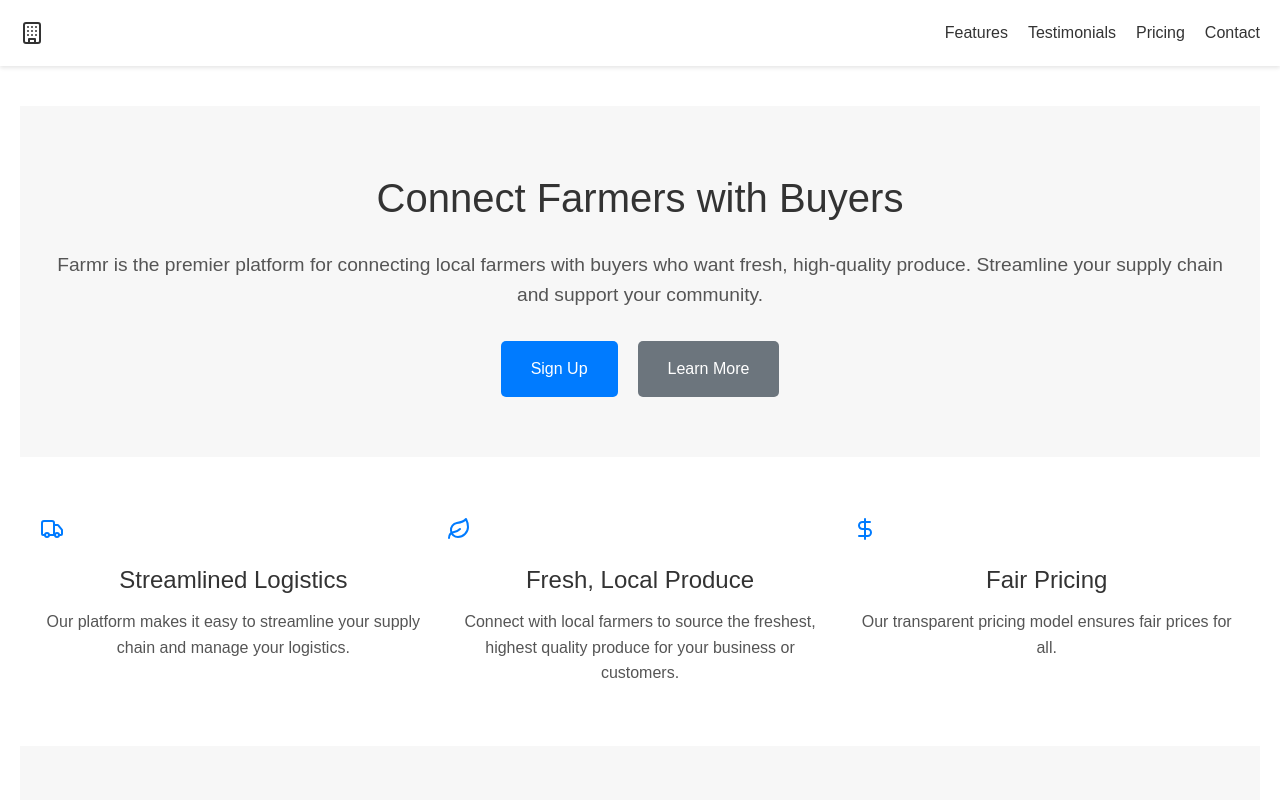
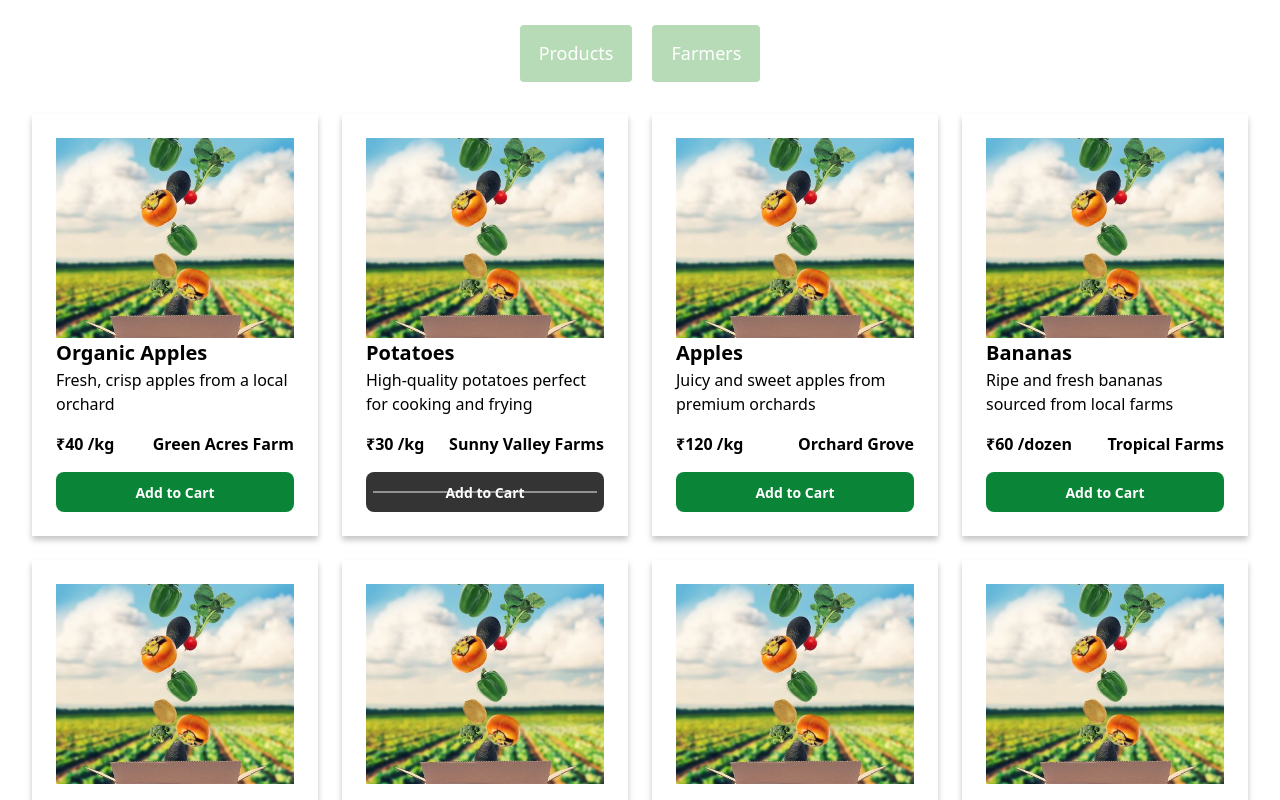
Before and after one commit to codewithswatiee/farmBuy, a React (Create React App) app: page / in a window 1280 px wide. Shown: the top 800 px of the page. Built offline with nearby package versions, Linux system fonts and the light colour scheme.

Commit message:
made cahnges in UI

```diff
--- a/src/App.js
+++ b/src/App.js
@@ -1,5 +1,5 @@
 // import FarmerCards from "./components/Buyer/FarmerCards";
-// import Buyer from "./components/Buyer/Buyer";
+import Buyer from "./components/Buyer/Buyer";
 // import ProductsCards from "./components/Buyer/ProductsCards";
 
 import LandingPage from "./components/LandingPage";
@@ -7,7 +7,7 @@ import LandingPage from "./components/LandingPage";
 function App() {
   return (
     <div>
-      <LandingPage ></LandingPage>
+      <Buyer />
     </div>
   );
 }
--- a/src/components/Buyer/Product.css
+++ b/src/components/Buyer/Product.css
@@ -1,69 +1,98 @@
-.product {
-    display: flex;
-    flex-direction: column;
-    align-items: center; /* Center child elements including the button */
-    border: 1px solid black;
-    border-radius: 20px;
-    width: 80%; /* Make the card take full width of the grid column */
-    padding: 20px; /* Add padding for better spacing */
-    background-color: rgba(128, 128, 128, 0.106);
-    box-shadow: 0px 4px 8px rgba(0, 0, 0, 0.1); /* Add a subtle shadow */
+
+img {
+  width: 100%;
+  height: 200px;
+  object-fit: cover;
 }
 
-.product img {
-    width: 250px;
-    height: 190px;
-    margin-top: 5px;
-    border-radius: 20px;
-    object-fit: cover; /* Ensure the image fits nicely */
+.product-card {
+  background-color: var(--card);
+  color: var(--card-foreground);
+  border: 1px solid var(--border);
+  border-radius: var(--radius);
+  padding: 1.5rem;
+  box-shadow: 0 4px 6px rgba(0, 0, 0, 0.233);
+  display: flex;
+  flex-direction: column;
+  justify-content: space-between;
 }
 
-.info {
-    width: 100%; /* Ensure the info section takes up full width */
-    padding: 10px 20px; /* Add padding inside the info section */
+.product-card h3 {
+  font-size: 1.25rem;
+  font-weight: 600;
+}
+.marginB{
+  margin-top: 1rem;
+  margin-bottom: 0.2rem;
+}
+.product-card p {
+  color: var(--muted-foreground);
+  margin-bottom: 1rem;
 }
 
-.info h2 {
-    font-size: medium;
-    font-weight: 600;
-    text-align: left;
-    margin: 10px 0;
+.product-details {
+  display: flex;
+  justify-content: space-between;
+  align-items: center;
+  margin-bottom: 1rem;
 }
 
-.button {
-    margin-top: 20px;
-    align-self: center;
-    font-size: medium;
-    background-color: #4CAF50;
-    color: white;
-    border: none;
-    border-radius: 10px;
-    cursor: pointer;
-    white-space: nowrap;
-    min-width: 150px;
-    text-align: center;
-    transition: all 0.3s ease-in-out;
+.product-price {
+  font-weight: 600;
 }
 
-.button:hover {
-    background-color: #45a049;
-    transform: scale(1.02);
+.product-farm {
+  font-weight: 600;
 }
 
-.available{
-    color: green
-}
-.outOfStock{
-    color: gray;
-    text-decoration:line-through;
-}
-.limited{
-    color: red
+.btn {
+  display: inline-flex;
+  height: 2.5rem;
+  align-items: center;
+  justify-content: center;
+  border-radius: 0.5rem;
+  background-color: hsl(142, 86%, 28%);;
+  padding-left: 2rem;
+  padding-right: 2rem;
+  font-size: 0.875rem;
+  font-weight: 700;
+  color: white;
+  box-shadow: green;
+  transition: background-color 0.2s;
 }
 
-.out{
-    background-color: gray;
+.btn:hover {
+  background-color: hsla(142, 86%, 28%, 0.832);
 }
-.out:hover{
-    background-color: rgb(93, 92, 92);
+
+.button .strikethrough {
+  text-align: center; /* Ensure text remains centered */
+  display: inline-block;
+  width: 100%; /* Ensure the strikethrough spans the entire text width */
 }
+
+.out {
+  background-color: rgba(9, 9, 9, 0.822);
+}
+
+.out:hover {
+  background-color: black;
+}
+
+.strikethrough {
+  position: relative;
+  display: inline-block;
+  color: white; /* Ensures text is visible */
+}
+
+.strikethrough::after {
+  content: '';
+  position: absolute;
+  top: 50%;
+  left: 3%;
+  right: 3%;
+  height: 1px;
+  background-color: rgb(244, 241, 241);
+  transform: translateY(-50%);
+  pointer-events: none; /* Allow clicks to pass through */
+}
--- a/src/components/Buyer/Product.js
+++ b/src/components/Buyer/Product.js
@@ -1,30 +1,19 @@
 import React from 'react'
-import Button from '../Button'
 import './Product.css'
 
-function Product({name, category, price, stock, imgUrl}) {
-    let stockClass = ''
-    if(stock === "Out of Stock" ){
-        stockClass = 'outOfStock'
-    } else if(stock === 'Limited Stock'){
-        stockClass = 'limited'
-    } else{
-        stockClass = 'available'
-    }
+function Product({farm, name, unit, price, stock,description, imgUrl}) {
   return (
-    <div>
-      <div className='product'>
-      <img src={imgUrl} alt="Product" />
-      <div className='info'>
-        <h2>Name: {name}</h2>
-        <h2>Category: {category}</h2>
-        <h2>Price: ₹{price}</h2>
-        <h2>Availability: <span className={stockClass}>{stock}</span></h2>
+    <div className='product-card'>
+      <img src='/products.png'></img>
+      <h3 className={stock ==='Limited' && 'marginB'}>{name}</h3>
+      <p>{description}</p>
+      <div className="product-details">
+        <span className="product-price">₹{price} /{unit}</span>
+        <span className="product-farm">{farm}</span>
       </div>
-      {stock==="Out of Stock" ? <Button className='button out'>Sold Out</Button> : <Button className='button'>Buy</Button>}
+      {stock ==='Limited' && <p style={{color:'red', fontWeight:500}}>Limited</p>}
+      <button className={stock==="Out of Stock"? 'btn out strikethrough' : 'btn'} data-text='Sold Out'>Add to Cart</button>
     </div>
-    </div>
-  )
-}
+  )}
 
 export default Product
--- a/src/components/Buyer/ProductsCard.css
+++ b/src/components/Buyer/ProductsCard.css
@@ -1,8 +1,24 @@
-.productList {
+.products-grid {
     display: grid;
-    grid-template-columns: repeat(3, 1fr); /* 3 equal columns */
-    gap: 20px; /* Space between the cards */
-    margin: 0 auto; /* Center the container */
-    max-width: 1200px; /* Optional: set a max width for the container */
-    padding: 20px;
-}
+    grid-template-columns: repeat(1, 1fr);
+    gap: 1.5rem;
+    padding: 2rem;
+  }
+
+  @media (min-width: 640px) {
+    .products-grid {
+      grid-template-columns: repeat(2, 1fr);
+    }
+  }
+
+  @media (min-width: 768px) {
+    .products-grid {
+      grid-template-columns: repeat(3, 1fr);
+    }
+  }
+
+  @media (min-width: 1024px) {
+    .products-grid {
+      grid-template-columns: repeat(4, 1fr);
+    }
+  }
--- a/src/components/Buyer/ProductsCards.js
+++ b/src/components/Buyer/ProductsCards.js
@@ -4,8 +4,9 @@ import './ProductsCard.css'
 const products = [
   {
     id: 1,
-    name: "Tomatoes",
-    category: "Vegetables",
+    name: "Organic Apples",
+    description: "Fresh, crisp apples from a local orchard",
+    farm: "Green Acres Farm",
     price: 40.00,
     unit: "kg",
     availability: "In Stock",
@@ -14,7 +15,8 @@ const products = [
   {
     id: 2,
     name: "Potatoes",
-    category: "Vegetables",
+    description: "High-quality potatoes perfect for cooking and frying",
+    farm: "Sunny Valley Farms",
     price: 30.00,
     unit: "kg",
     availability: "Out of Stock",
@@ -23,7 +25,8 @@ const products = [
   {
     id: 3,
     name: "Apples",
-    category: "Fruits",
+    description: "Juicy and sweet apples from premium orchards",
+    farm: "Orchard Grove",
     price: 120.00,
     unit: "kg",
     availability: "In Stock",
@@ -32,7 +35,8 @@ const products = [
   {
     id: 4,
     name: "Bananas",
-    category: "Fruits",
+    description: "Ripe and fresh bananas sourced from local farms",
+    farm: "Tropical Farms",
     price: 60.00,
     unit: "dozen",
     availability: "In Stock",
@@ -41,7 +45,8 @@ const products = [
   {
     id: 5,
     name: "Milk",
-    category: "Dairy",
+    description: "Pure and fresh milk from grass-fed cows and buffaloo",
+    farm: "Dairyland Farms",
     price: 50.00,
     unit: "litre",
     availability: "In Stock",
@@ -50,16 +55,18 @@ const products = [
   {
     id: 6,
     name: "Eggs",
-    category: "Dairy",
+    description: "Free-range eggs from pasture-raised chickens",
+    farm: "Cluckingham Palace",
     price: 70.00,
     unit: "dozen",
-    availability: "Limited Stock",
+    availability: "Limited",
     image: "/products.png"
   },
   {
     id: 7,
     name: "Wheat Flour",
-    category: "Grains",
+    description: "Stone-ground wheat flour for all your baking needs",
+    farm: "Golden Fields Farm",
     price: 40.00,
     unit: "kg",
     availability: "In Stock",
@@ -68,24 +75,27 @@ const products = [
   {
     id: 8,
     name: "Rice",
-    category: "Grains",
+    description: "Premium quality rice for everyday cooking",
+    farm: "Rice Bowl Valley",
     price: 60.00,
     unit: "kg",
     availability: "Out of Stock",
     image: "/products.png"
   }
-]
+];
+
 
 
 
 function ProductsCards() {
   return (
-    <ul className="productList">
+    <ul className="products-grid">
     {products.map((product) => <Product
         key={product.id}
         name={product.name}
         price={product.price}
-        category={product.category}
+        description={product.description}
+        farm={product.farm}
         unit={product.unit}
         imgUrl={product.image}
         stock={product.availability}
--- a/src/components/LandingPage.css
+++ b/src/components/LandingPage.css
@@ -1,13 +1,14 @@
-/* LandingPage.css */
-
 .landing-page {
 font-family: Arial, sans-serif;
 line-height: 1.6;
 color: #333;
+width: 100vw;
+height: 100vh;
 }
 
+
 .header {
-    background-color: #fff;
+background-color: var(--background-color);
 padding: 20px;
 display: flex;
 justify-content: space-between;
@@ -16,10 +17,13 @@
 }
 
 .logo {
-    display: flex;
-    align-items: center;
-    color: #333;
-    text-decoration: none;
+color: black;
+font-weight: 700;
+font-size: 1.3rem;
+margin-left: 2rem;
+}
+.agro{
+    color:hsl(142, 86%, 28%);
 }
 
 .icon {
@@ -32,64 +36,178 @@
 }
 
 .nav-link {
-    color: #333;
+color: #292828;
 text-decoration: none;
+font-weight: 600;
+font-size: 1.2rem;
 }
 
 .nav-link:hover {
     text-decoration: underline;
+    text-underline-offset: 5px;
+    text-decoration-color: hsl(142, 86%, 28%);
 }
 
-  .main {
-    padding: 40px 20px;
+.landing-section {
+width: 100%;
+padding: 3rem 0;
+padding-top: 6rem;
+padding-bottom: 7rem;
 }
 
-  .hero-section {
-    background-color: #f7f7f7;
-    padding: 60px 20px;
-    text-align: center;
+.landing-container {
+padding-left: 1rem;
+padding-right: 1.5rem;
 }
 
-  .hero-title {
-    font-size: 2.5rem;
-    margin-bottom: 20px;
+.landing-grid {
+display: grid;
+gap: 1.5rem;
+grid-template-columns: 1fr;
+row-gap: 3rem;
 }
 
-  .hero-subtitle {
-    font-size: 1.2rem;
-    margin-bottom: 30px;
-    color: #555;
+@media (min-width: 1024px) {
+.landing-grid {
+    grid-template-columns: 1fr 400px;
+    gap: 3rem;
+}
 }
 
-  .cta-buttons {
-    display: flex;
-    justify-content: center;
-    gap: 20px;
+@media (min-width: 1280px) {
+.landing-grid {
+    grid-template-columns: 1fr 600px;
+}
 }
 
-  .btn-primary,
-  .btn-secondary {
-    padding: 15px 30px;
-    border-radius: 5px;
-    text-decoration: none;
-    color: #fff;
+.landing-image {
+margin-left: auto;
+margin-right: auto;
+aspect-ratio: 16/9;
+overflow: hidden;
+border-radius: 1rem;
+object-fit: cover;
+}
+
+@media (min-width: 1024px) {
+.landing-image {
+    order: 1;
+    aspect-ratio: 1/1;
+}
+}
+
+.landing-content {
+display: flex;
+flex-direction: column;
+justify-content: center;
+gap: 1rem;
+}
+
+.landing-header {
+display: flex;
+flex-direction: column;
+gap: 0.5rem;
+}
+
+.landing-title {
+margin-left: 10rem;
+font-size: 1.875rem;
+font-weight: bold;
+line-height: 1.25;
+text-align: left;
+letter-spacing: -0.025em;
+}
+
+@media (min-width: 640px) {
+.landing-title {
+    font-size: 3rem;
+}
+}
+
+@media (min-width: 1280px) {
+.landing-title {
+    font-size: 3.75rem;
+}
+}
+
+.landing-subtitle {
+max-width: 600px;
+margin-left: auto;
+margin-right: auto;
+color: var(--muted-foreground);
+font-size: 1.25rem;
+}
+
+@media (min-width: 768px) {
+.landing-subtitle {
+    font-size: 1.25rem;
+}
+}
+
+.landing-buttons {
+display: flex;
+flex-direction: column;
+margin: 6rem;
+gap: 3rem
+}
+
+@media (min-width: 400px) {
+.landing-buttons {
+    flex-direction: row;
+}
 }
 
 .btn-primary {
-    background-color: #007bff;
+display: inline-flex;
+height: 2.5rem;
+align-items: center;
+justify-content: center;
+border-radius: 0.5rem;
+background-color: hsl(142, 86%, 28%);;
+padding-left: 2rem;
+padding-right: 2rem;
+font-size: 0.875rem;
+font-weight: 700;
+color: white;
+box-shadow: var(--shadow);
+transition: background-color 0.2s;
+margin-left: 3.4rem;
+}
+
+.btn-primary:hover {
+background-color: hsla(142, 86%, 28%, 0.832);
 }
 
 .btn-secondary {
-    background-color: #6c757d;
+display: inline-flex;
+height: 2.5rem;
+align-items: center;
+justify-content: center;
+border-radius: 0.5rem;
+background-color: hsl(240, 4.8%,95.9%);
+padding-left: 2rem;
+padding-right: 2rem;
+font-size: 0.875rem;
+font-weight: 700;
+color: black;
+box-shadow: var(--shadow);
+transition: background-color 0.2s;
 }
 
+.btn-secondary:hover {
+background-color: hsla(240, 5%, 96%, 0.719);
+}
+
+
 .features-section {
-    padding: 60px 20px;
 background-color: #fff;
+height: 100vh;
 }
 
 .features-grid {
 display: flex;
+align-items: center;
+justify-content: center;
 gap: 20px;
 }
 
@@ -100,7 +218,10 @@
 
 .feature-icon {
 margin-bottom: 20px;
-    color: #007bff;
+margin-left: 12rem;
+color: hsl(142, 86%, 28%);
+width: 10rem;
+height: 20rem;
 }
 
 .feature-title {
@@ -110,6 +231,7 @@
 
 .feature-description {
 color: #555;
+margin-left: 8rem;
 }
 
 .testimonials-section {
--- a/src/components/LandingPage.js
+++ b/src/components/LandingPage.js
@@ -5,69 +5,39 @@ const LandingPage = () => {
   return (
     <div className="landing-page">
       <header className="header">
-        <a className="logo" href="#">
-          <svg
-            xmlns="http://www.w3.org/2000/svg"
-            width="24"
-            height="24"
-            viewBox="0 0 24 24"
-            fill="none"
-            stroke="currentColor"
-            strokeWidth="2"
-            strokeLinecap="round"
-            strokeLinejoin="round"
-            className="icon"
-          >
-            <rect width="16" height="20" x="4" y="2" rx="2" ry="2"></rect>
-            <path d="M9 22v-4h6v4"></path>
-            <path d="M8 6h.01"></path>
-            <path d="M16 6h.01"></path>
-            <path d="M12 6h.01"></path>
-            <path d="M12 10h.01"></path>
-            <path d="M12 14h.01"></path>
-            <path d="M16 10h.01"></path>
-            <path d="M16 14h.01"></path>
-            <path d="M8 10h.01"></path>
-            <path d="M8 14h.01"></path>
-          </svg>
-          <span className="sr-only">Farmr</span>
+        <a className="logo" href="#"><span className='agro'>Agro</span>Bond
         </a>
         <nav className="nav">
-          <a className="nav-link" href="#">
-            Features
-          </a>
-          <a className="nav-link" href="#">
-            Testimonials
-          </a>
-          <a className="nav-link" href="#">
-            Pricing
-          </a>
-          <a className="nav-link" href="#">
-            Contact
-          </a>
+          <button className='btn-primary'>Sign Up</button>
         </nav>
       </header>
 
       <main className="main">
-        <section className="hero-section">
-          <div className="hero-content">
-            <div className="text-center">
-              <h1 className="hero-title">Connect Farmers with Buyers</h1>
-              <p className="hero-subtitle">
-                Farmr is the premier platform for connecting local farmers with buyers who want fresh, high-quality
-                produce. Streamline your supply chain and support your community.
+      <section className="landing-section">
+      <h1 className="landing-title">Connect with Local Farmers, Easily</h1>
+      <div className="landing-container">
+        <div className="landing-grid">
+        <img
+            src="/landingPage.png"
+            alt="Hero"
+            width="550"
+            height="550"
+            className="landing-image"
+          />
+          <div className="landing-content">
+            <div className="landing-header">
+              <p className="landing-subtitle">
+              AgroBond is the premier platform for connecting local farmers with buyers who want fresh, high-quality produce. Streamline your supply chain and support your community by sourcing the best local produce available.
               </p>
             </div>
-            <div className="cta-buttons">
-              <a href="#" className="btn-primary">
-                Sign Up
-              </a>
-              <a href="#" className="btn-secondary">
-                Learn More
-              </a>
+            <div className="landing-buttons">
+              <button className='btn-primary'>Sign Up</button>
+              <button className='btn-secondary'>Contact Us</button>
             </div>
           </div>
-        </section>
+        </div>
+      </div>
+    </section>
 
         <section className="features-section">
           <div className="features-grid">
@@ -201,7 +171,7 @@ const LandingPage = () => {
       </main>
 
       <footer className="footer">
-        <p className="footer-text">© 2023 Farmr. All rights reserved.</p>
+        <p className="footer-text">© 2023 AgroBond. All rights reserved.</p>
       </footer>
     </div>
   );
```
Also changed, not shown: public/landingPage.png (added). Lines whose indentation alone changed are shown as unchanged.
